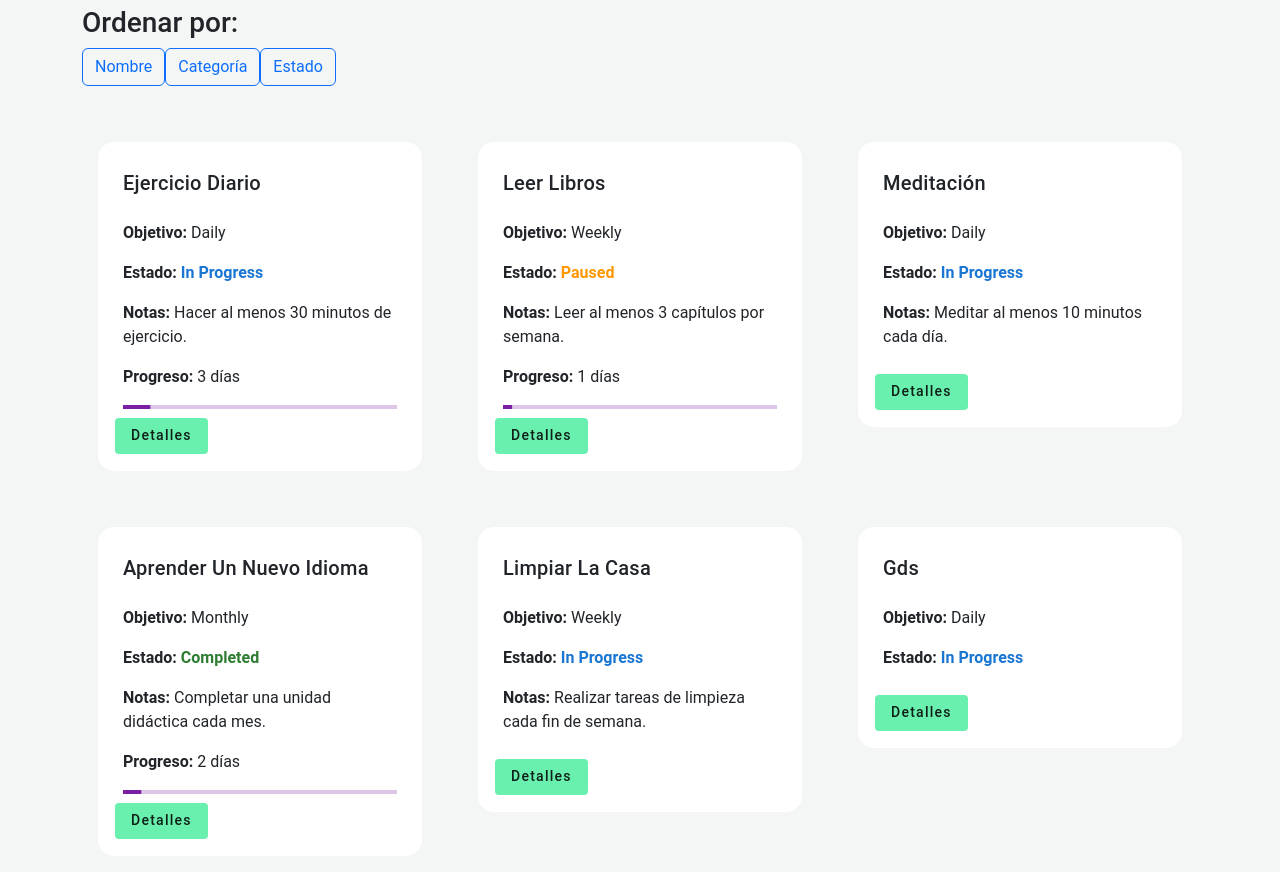
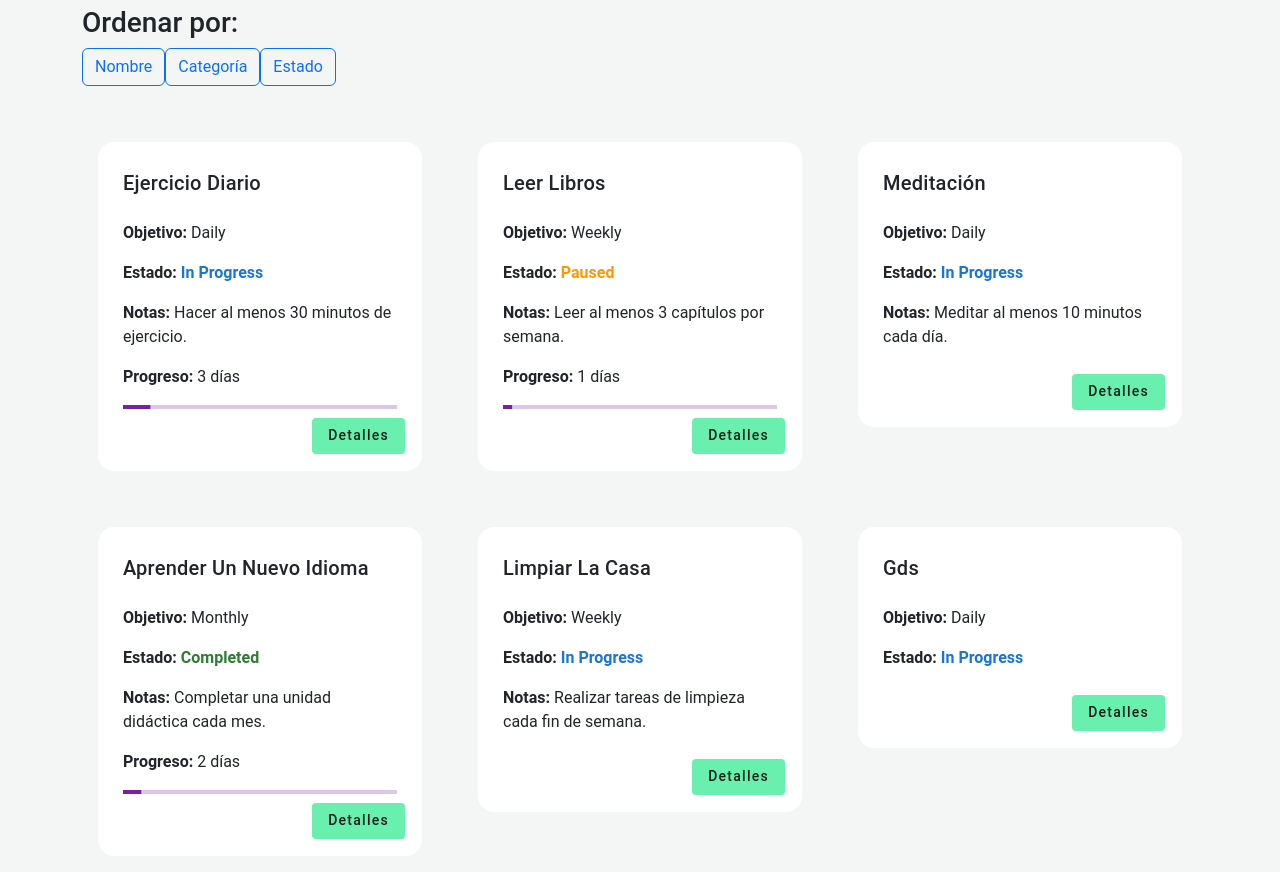
Before and after one commit to Santix16/Habit-Tracker-Santiago_Joaquin_Cotignola_Rodriguez, an Angular app in the folder Habit-Tracker/: page / in a window 1280 px wide. Shown: the part 820-1692 px from the top of the page. Built offline with nearby package versions, Linux system fonts and the light colour scheme; data requests are answered from the project's data file.

Commit message:
Fixed some problems of the interface, but still there are someone

```diff
--- a/Habit-Tracker/package.json
+++ b/Habit-Tracker/package.json
@@ -51,7 +51,7 @@
         "@angular/compiler": "^20.2.0",
         "@angular/core": "^20.2.0",
         "@angular/forms": "^20.2.0",
-        "@angular/material": "^20.2.11",
+        "@angular/material": "^20.2.12",
         "@angular/platform-browser": "^20.2.0",
         "@angular/router": "^20.2.0",
         "bootstrap": "^5.3.8",
--- a/Habit-Tracker/src/app/components/habit-detail/habit-detail/habit-detail.html
+++ b/Habit-Tracker/src/app/components/habit-detail/habit-detail/habit-detail.html
@@ -46,7 +46,7 @@
         <div class="progress-item" *ngFor="let prog of habit.progress; let i = index">
           <span>{{ prog.date }}</span>
           <span>{{ prog.status }}</span>
-          <button mat-stroked-button color="warn" (click)="deleteProgress(i)">Borrar</button>
+          <button mat-flat-button color="warn" (click)="deleteHabit()">Eliminar</button>
         </div>
       </div>
 
--- a/Habit-Tracker/src/app/components/habit-detail/habit-detail/habit-detail.ts
+++ b/Habit-Tracker/src/app/components/habit-detail/habit-detail/habit-detail.ts
@@ -8,6 +8,7 @@ import { MatInputModule } from '@angular/material/input';
 import { MatSelectModule } from '@angular/material/select';
 import { MatIconModule } from '@angular/material/icon';
 import { Habit } from '../../../interfaces/Habit';
+import { MatProgressBarModule } from '@angular/material/progress-bar';
 
 @Component({
   selector: 'habit-detail',
@@ -20,7 +21,8 @@ import { Habit } from '../../../interfaces/Habit';
     MatFormFieldModule,
     MatInputModule,
     MatSelectModule,
-    MatIconModule
+    MatIconModule,
+    MatProgressBarModule
   ],
   templateUrl: './habit-detail.html',
   styleUrls: ['./habit-detail.css']
--- a/Habit-Tracker/src/app/components/habit-item/habit-item/habit-item.html
+++ b/Habit-Tracker/src/app/components/habit-item/habit-item/habit-item.html
@@ -40,9 +40,8 @@
 
   <mat-divider></mat-divider>
 
-  <mat-card-actions align="end" class="actions d-flex justify-content-between">
-    <!-- Botón Detalles -->
-    <button mat-flat-button color="accent" (click)="viewDetails(habit)">
+  <mat-card-actions align="end" class="actions">
+    <button mat-flat-button color="accent" (click)="viewDetails()">
       Detalles
     </button>
   </mat-card-actions>
--- a/Habit-Tracker/src/app/components/habit-item/habit-item/habit-item.ts
+++ b/Habit-Tracker/src/app/components/habit-item/habit-item/habit-item.ts
@@ -24,16 +24,7 @@ export class HabitItemComponent {
 
   constructor(private habitService: HabitService) {}
 
-  deleteHabit() {
-    if (!confirm('¿Estás seguro de querer eliminar este hábito?') || !this.habit.id) return;
-
-    this.habitService.deleteHabit(this.habit.id).subscribe({
-      next: () => this.onDelete.emit(this.habit),
-      error: (err) => console.error('Error al eliminar el hábito:', err)
-    });
-  }
-
-  viewDetails(habit: Habit) {
-    this.onViewDetails.emit(habit);
+  viewDetails() {
+    this.onViewDetails.emit(this.habit);
   }
 }
--- a/Habit-Tracker/src/app/components/habit-show/habit-show/habit-show.html
+++ b/Habit-Tracker/src/app/components/habit-show/habit-show/habit-show.html
@@ -107,17 +107,22 @@
   </div>
 
 <div class="row row-cols-1 row-cols-md-2 row-cols-xl-3 g-4 mt-3">
-  <div class="col"
-       *ngFor="let habit of (habits | habitFilter:search); trackBy: trackById">
-    <habit-item [habit]="habit" (onDelete)="deleteHabit(habit)"></habit-item>
+  <div class="col" *ngFor="let habit of habits">
+    <habit-item
+      [habit]="habit"
+      (onViewDetails)="viewDetails($event)">
+    </habit-item>
   </div>
+</div>
 
-  <habit-detail
-    *ngIf="selectedHabit"
-    [habit]="selectedHabit"
-    (onClose)="closeDetails()"
-    (onDelete)="deleteHabit($event)"
-  ></habit-detail>
+<!-- Panel de detalles -->
+<habit-detail
+  *ngIf="selectedHabit"
+  [habit]="selectedHabit"
+  (onClose)="closeDetails()"
+  (onDelete)="deleteHabit($event)">
+</habit-detail>
+
 
   <!-- 🔹 Mensaje si no hay hábitos -->
   <div *ngIf="(habits | habitFilter:search).length === 0" class="mt-3 text-center">
```
Also changed, not shown: Habit-Tracker/src/app/components/habit-show/habit-show/habit-show.ts (+5 -5 lines), 1 other file (tests, documents, lock files or other folders).
